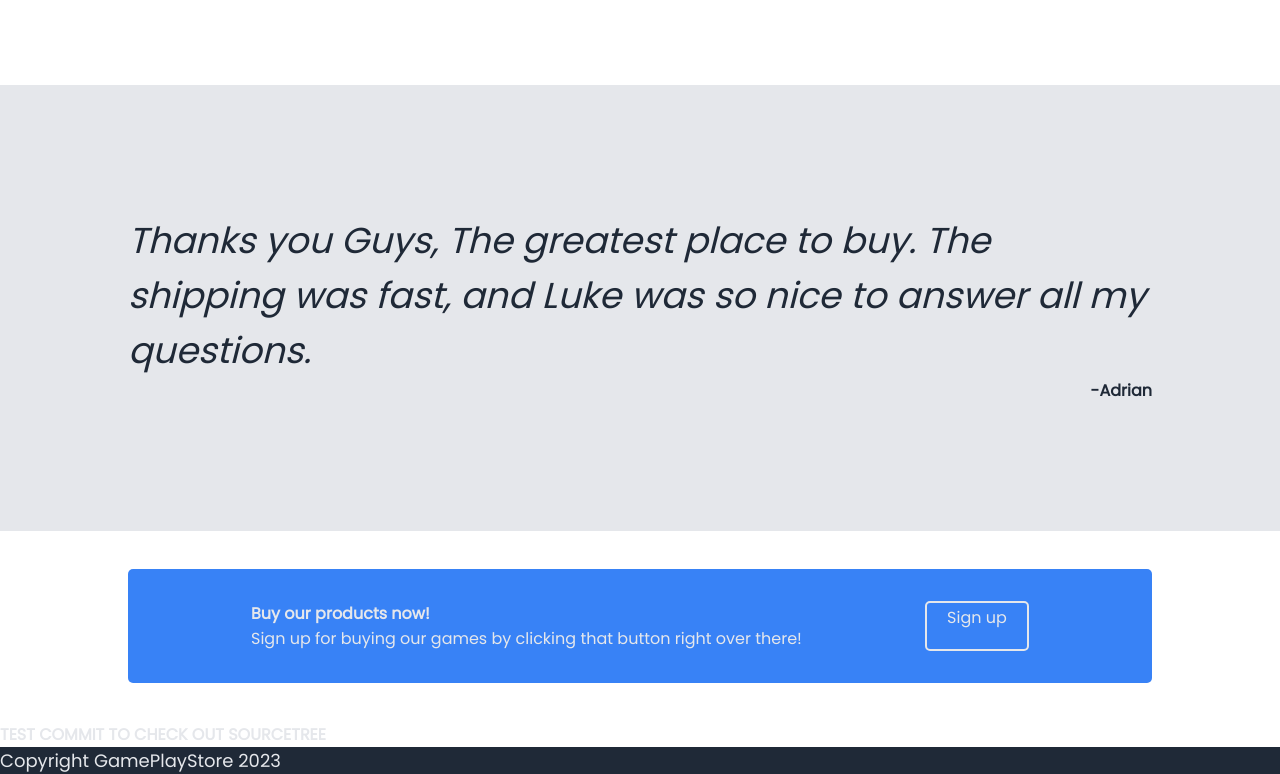
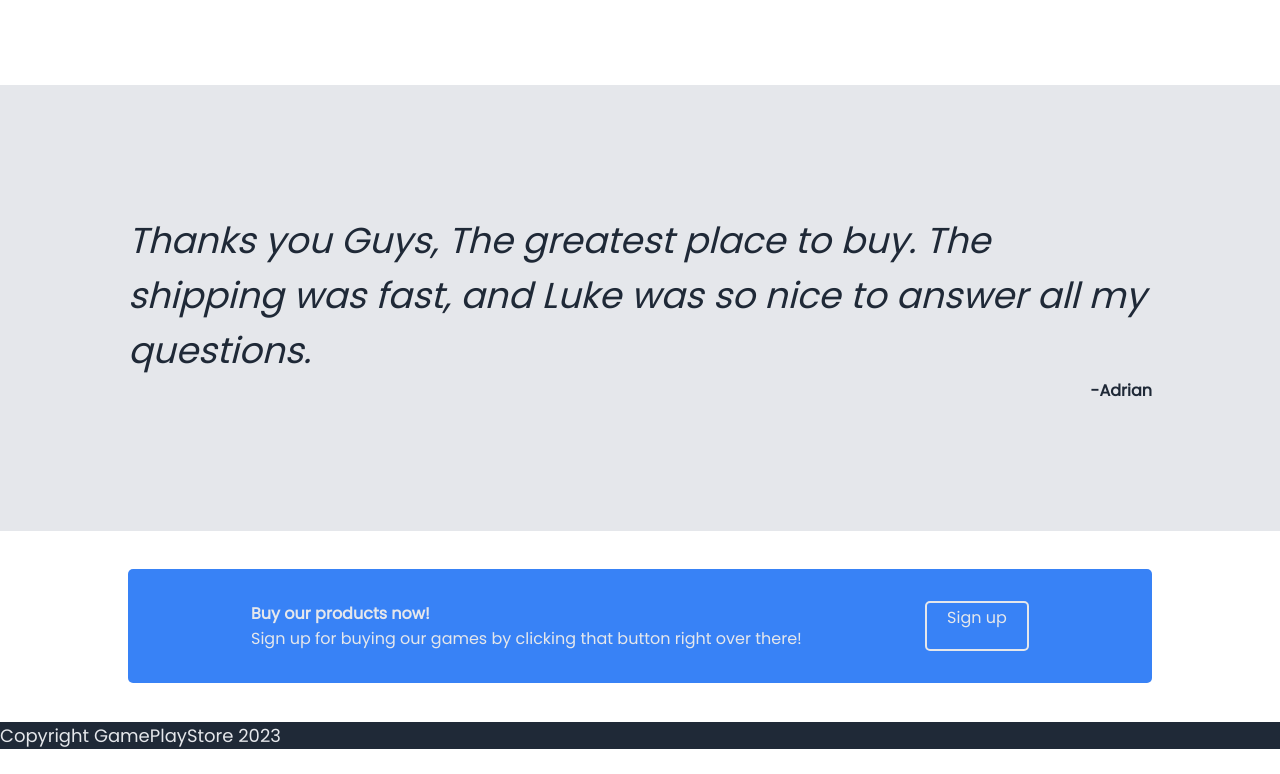
Before and after one commit to jererombola/Css_Assigment, a plain HTML site: page index.html in a window 1280 px wide. Shown: the part 962-1736 px from the top of the page. After the commit the page ends 1711 px from the top, so only its background shows below. Drawn offline with Linux system fonts and the light colour scheme.

Commit message:
TEST Complete

```diff
--- a/index.html
+++ b/index.html
@@ -103,10 +103,6 @@
             <div><a href="./pages/register.html">Sign up</a></div>
         </section>
     </main>
-
-
-    <p><strong>TEST COMMIT TO CHECK OUT SOURCETREE</strong></p>
-
     <footer>
         <p>Copyright GamePlayStore 2023</p>
     </footer>
```
